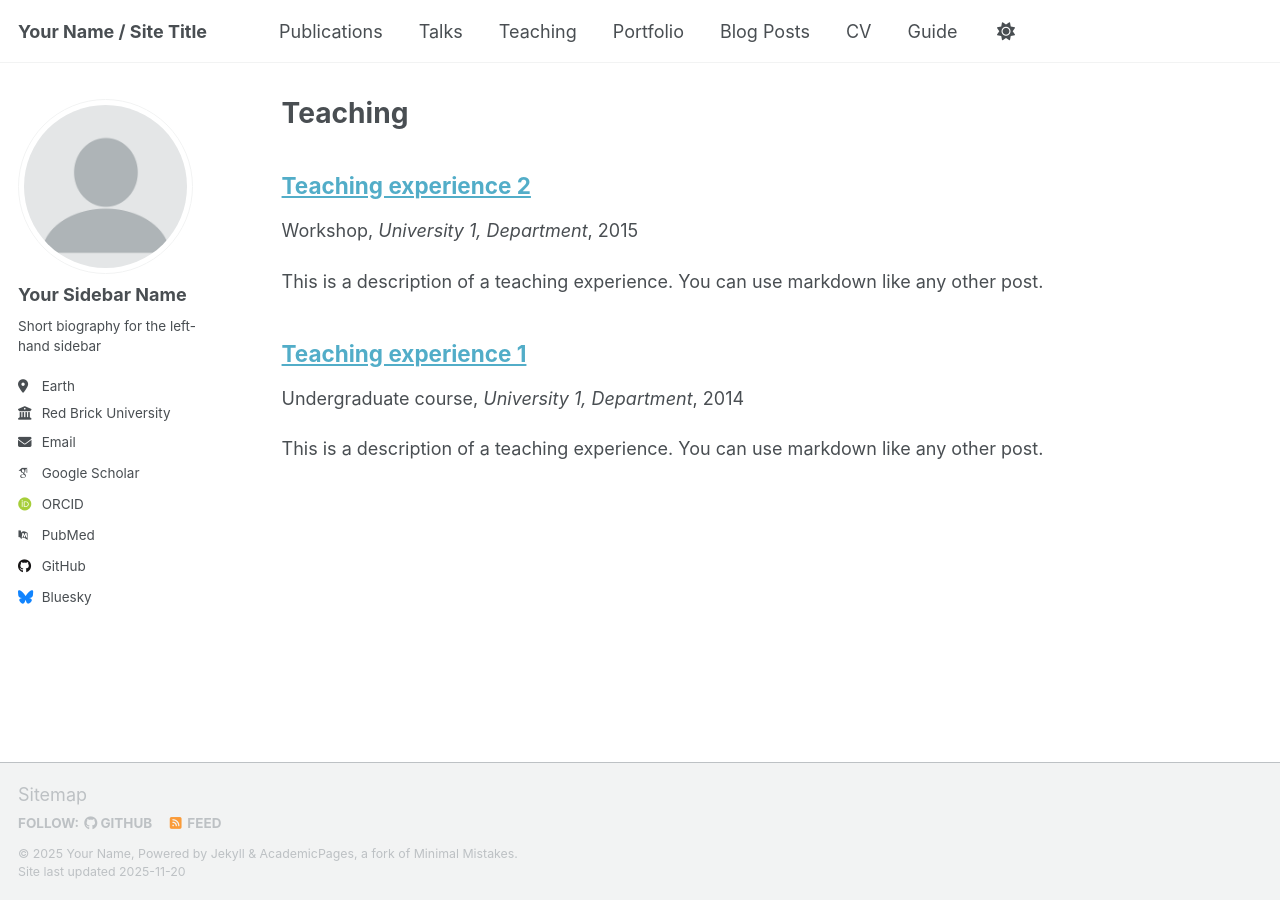
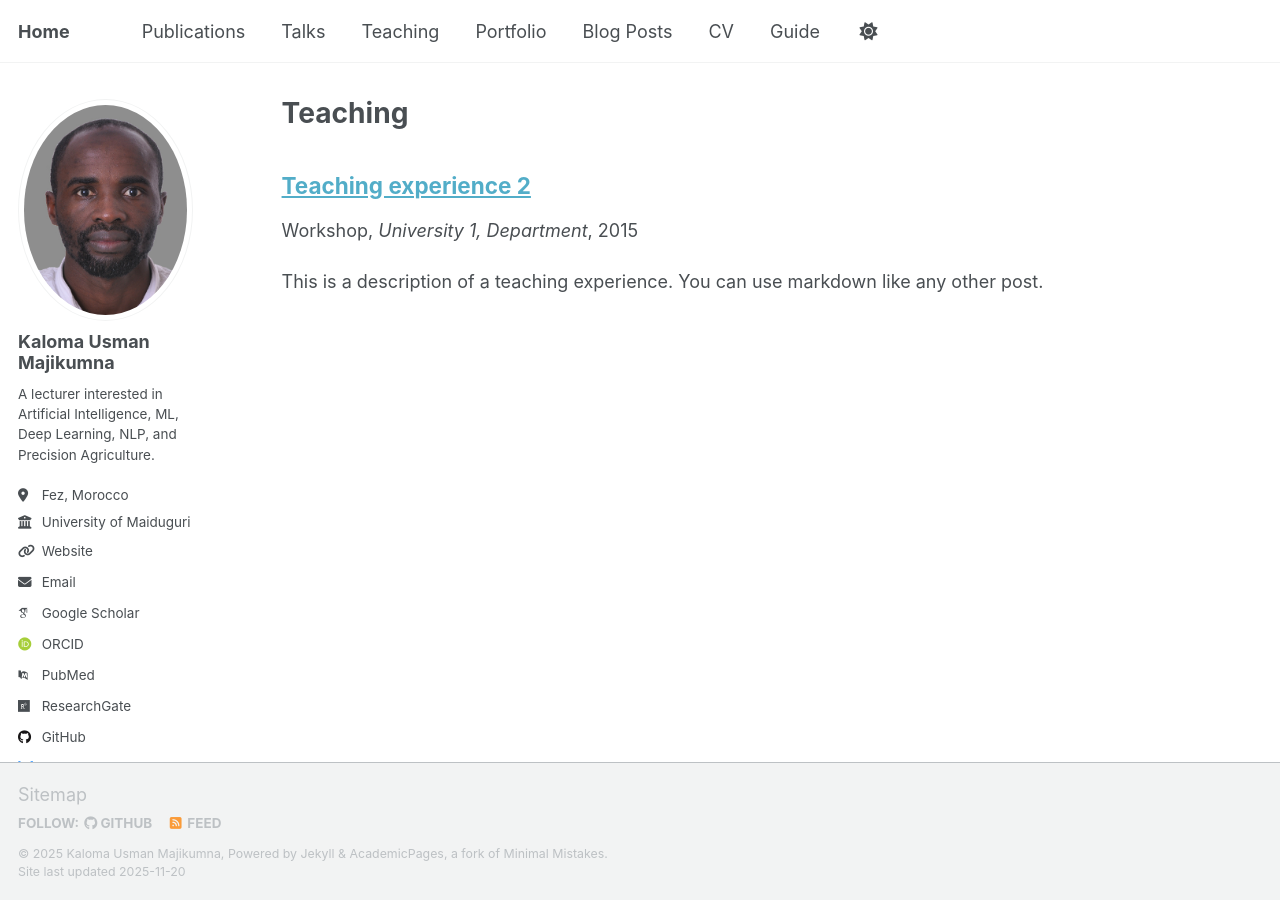
Before and after one commit to kalomausman/kalomausman.github.io, a Jekyll site: the page built from _pages/teaching.html, in a window 1280 px wide. Built offline with Jekyll 4.4.1, drawn with Linux system fonts in a browser that asks for light colours; some web fonts are replaced; a script that is not in the unit is left out; a file with an impossible date is left out.

Commit message:
Restore old version from commit XYZ

```diff
--- a/_config.yml
+++ b/_config.yml
@@ -9,53 +9,53 @@
 # Basic Site Settings
 locale                   : "en-US"
 site_theme               : "default" # Currently available options are "default", "air"
-title                    : "Your Name / Site Title"
+title                    : "Home"
 title_separator          : "-"
-name                     : &name "Your Name"
-description              : &description "Your Name's academic portfolio"   # Update this with a general description of your site, this is the default if not overridden by a page
-url                      : https://academicpages.github.io # The base hostname & protocol for your site e.g. "https://[your GitHub username].github.io",
+name                     : &name "Kaloma Usman Majikumna"
+description              : &description "I hold a B.Sc. degree in computer engineering from Melikşah University, Türkiye, and the M.Sc. degree in software engineering from Firat University, Türkiye. My M.Sc. thesis focused on opinion mining of Twitter texts. I am currently employed as a Lecturer with the University of Maiduguri, Nigeria, and pursuing my Ph.D. degree with Euromed University of Fes (UEMF), Morocco. "   # Update this with a general description of your site, this is the default if not overridden by a page
+url                      : https://kalomausman.github.io # The base hostname & protocol for your site e.g. "https://[your GitHub username].github.io",
                                                            # or if you already have some other page hosted on Github then use "https://[your GitHub username].github.io/[Your Repo Name]"
 baseurl                  : "" # the subpath of your site, e.g. "/blog"
-repository               : "academicpages/academicpages.github.io"
+repository               : "kalomausman/kalomausman.github.io"
 
 # Site Author - The following control what appear as part of the author content on the side bar.
 #               If a field is blank the icon and link will not appear, otherwise it will be shown.
 #               Additional customization can be done by editing /_includes/author-profile.html
 author:
   # Biographic information
-  avatar           : "profile.png"
-  name             : "Your Sidebar Name"
-  pronouns         : # example: "she/her"
-  bio              : "Short biography for the left-hand sidebar"
-  location         : "Earth"
-  employer         : "Red Brick University"
-  uri              : # URL
+  avatar           : "kumphoto.jpg"
+  name             : "Kaloma Usman Majikumna"
+  pronouns         : # example: "he"
+  bio              : "A lecturer interested in Artificial Intelligence, ML, Deep Learning, NLP, and Precision Agriculture."
+  location         : "Fez, Morocco"
+  employer         : "University of Maiduguri"
+  uri              : "www.unimaid.edu.ng"
   email            : "none@example.org"
 
   # Academic websites
   academia         : # URL
   arxiv            : # URL - Update with the correct link to your profile
-  googlescholar    : "https://scholar.google.com/citations?user=PS_CX0AAAAAJ"
+  googlescholar    : "https://scholar.google.com/citations?user=qpkjKw8AAAAJ&hl=en"
   inspire-hep      : # URL
   impactstory      : # URL
-  orcid            : "https://orcid.org/yourorcidurl"
+  orcid            : "https://orcid.org/my-orcid?orcid=0009-0002-4605-5878"
   semantic         : # URL
   pubmed           : "https://www.ncbi.nlm.nih.gov/pubmed/?term=john+snow"
-  researchgate     : # URL
+  researchgate     : "https://www.researchgate.net/profile/Kaloma-Majikumna?ev=hdr_xprf"
   scopus           : # URL
 
   # Repositories and software development
   bitbucket        : # Username - Update with your username on the site
   codepen          : # Username
   dribbble         : # Username
-  github           : "academicpages"
+  github           : "kalomausman"
   kaggle           : # Username
   stackoverflow    : # User number or user number and name (i.e., use "1" or "1/jeff-atwood")
 
   # Social media
   artstation       : # Username
   bluesky          : "bsky.app" # Replace this with you Bluesky username
-  facebook         : # Username
+  facebook         : "https://www.facebook.com/kaloma.damagum"
   flickr           : # Username
   foursquare       : # Username
   goodreads        : # Username
@@ -63,7 +63,7 @@ author:
   keybase          : # Username
   instagram        : # Username
   lastfm           : # Username
-  linkedin         : # Username
+  linkedin         : "https://www.linkedin.com/in/kalomausman/"
   mastodon         : # URL
   medium           : # URL
   pinterest        : # Username
@@ -71,12 +71,12 @@ author:
   steam            : # Username
   telegram         : # URL
   tumblr           : # Username
-  twitter          : # Username for X / Twitter
+  twitter          : "kalomausman"
   vine             : # Username
   weibo            : # Username
   wikipedia        : # Username
   xing             : # Username
-  youtube          : # Username
+  youtube          : "https://www.youtube.com/@kalomausman"
   zhihu            : # Username
 
 # Publication Category - The following the list of publication categories and their headings
--- a/_teaching/2014-spring-teaching-1.md
+++ b/_teaching/2014-spring-teaching-1.md
@@ -1,14 +1,14 @@
 ---
-title: "Teaching experience 1"
+title: "Introduction to Computer Programming"
 collection: teaching
 type: "Undergraduate course"
-permalink: /teaching/2014-spring-teaching-1
-venue: "University 1, Department"
-date: 2014-01-01
-location: "City, Country"
+permalink: /teaching/2018-spring-teaching-1
+venue: "University of Maiduguri,Computer Engineering Department"
+date: 2018-2019
+location: "Maiduguri, Nigeria"
 ---
 
-This is a description of a teaching experience. You can use markdown like any other post.
+This course introduced the students to the basic concept of computer programming using C. The students learn about variables, data types, conditional statements, loops, and functions etc.
 
 Heading 1
 ======
```
Also changed, not shown: _teaching/2025-spring-teaching-6.md (added), images/kumphoto.jpg (added).
